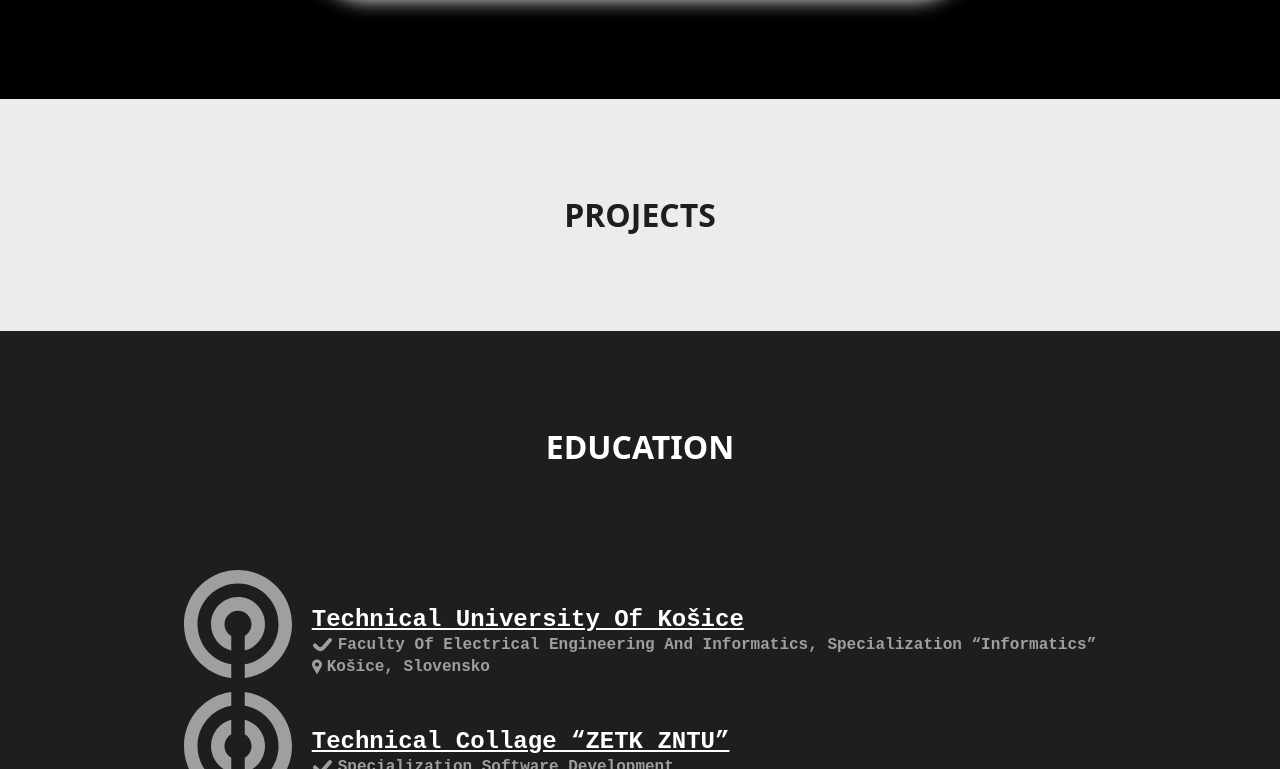
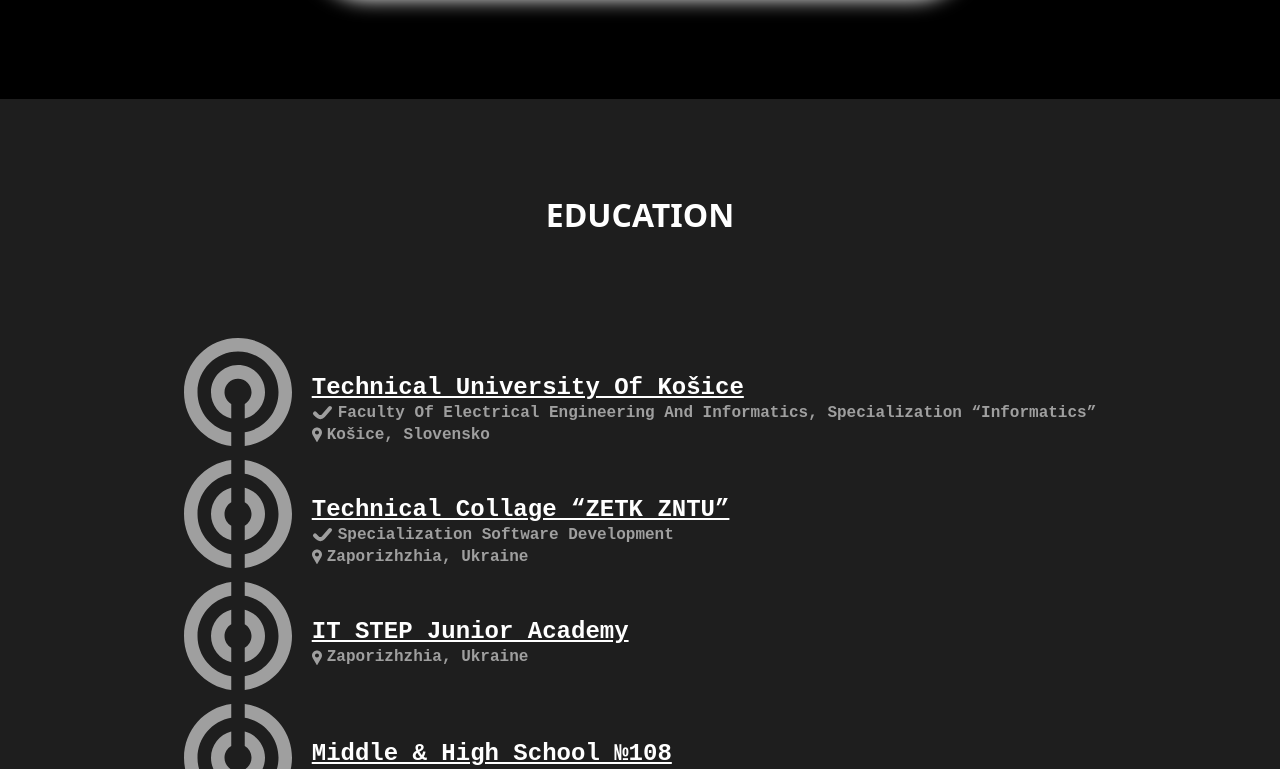
Before and after one commit to danil09234/cv, a React (Create React App) app: page / in a window 1280 px wide. Shown: the part 2731-3500 px from the top of the page. Built offline with nearby package versions, Linux system fonts and the light colour scheme.

Commit message:
Hide projects section as it is empty

```diff
--- a/src/App.js
+++ b/src/App.js
@@ -47,7 +47,7 @@ function App() {
             <BlockWithTitle id="skills-block" color="black" title="professional skills">
                 <SkillsCard />
             </BlockWithTitle>
-            <BlockWithTitle id="projects-block" color="milk" title="projects">
+            <BlockWithTitle id="projects-block" color="milk" title="projects" display="none">
 
             </BlockWithTitle>
             <BlockWithTitle id="education-block" color="grey" title="education">
--- a/src/components/BlockWithTitle.js
+++ b/src/components/BlockWithTitle.js
@@ -1,7 +1,7 @@
 import styles from './BlockWithTitle.module.css'
 import colors from './ColorStyles.module.css'
 
-function BlockWithTitle({id, color, title, children, zIndex}) {
+function BlockWithTitle({id, color, title, children, zIndex, display}) {
     let color_background = '';
     let color_text = '';
 
@@ -27,7 +27,7 @@ function BlockWithTitle({id, color, title, children, zIndex}) {
     }
 
     return (
-        <section id={id} style={{zIndex: zIndex}} className={`${styles.block} ${color_background}`}>
+        <section id={id} style={{zIndex: zIndex, display: display}} className={`${styles.block} ${color_background}`}>
             <p className={`${styles.title} ${color_text}`}>{title}</p>
             {children}
         </section>
```
